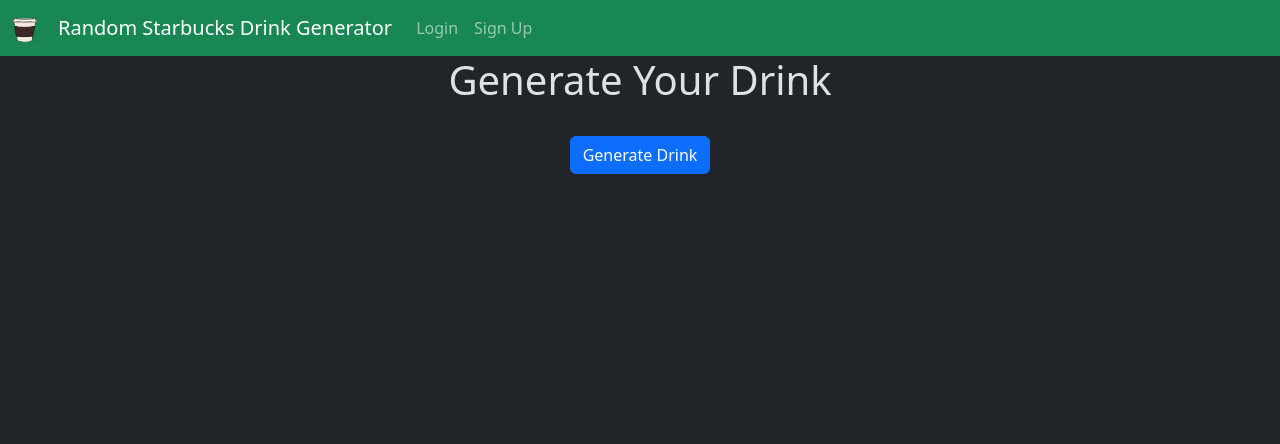
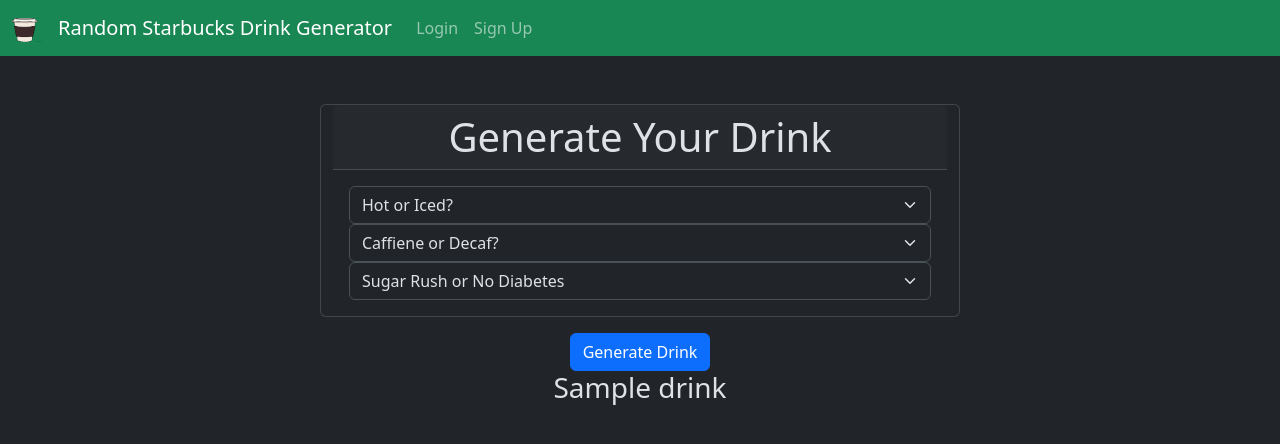
Before and after one commit to DavidNotlu/RSDG, a Flask app: template website/templates/home.html in a window 1280 px wide. Shown: the top 444 px of the page. Run offline with Flask 3, Linux system fonts and the light colour scheme; the template is opened without the code that fills it: most values are stand-ins (such as "Sample title", 1, 10 or a date in 2020); some libraries are stand-ins or nearby versions.

Commit message:
Update home.html to display drink

```diff
--- /dev/null
+++ b/website/tempCodeRunnerFile.py
@@ -0,0 +1,2 @@
+import drinks
+# import random
--- a/website/templates/home.html
+++ b/website/templates/home.html
@@ -3,11 +3,57 @@
 {% extends "base.html" %} {% block title %}Home{% endblock %} {% block content
   %}
   <!--TODO: needs to be updates and connected with the drink generator backend-->
-  <h1 align="center">Generate Your Drink</h1>
-  <form method="POST">
-    <br />
-    <div align="center">
-      <button type="submit" class="btn btn-primary">Generate Drink</button> <!--Button to generate the drink-->
+
+<form method="POST">
+  <div>
+  </div>
+
+  <div class="col d-flex justify-content-center row h-100 mt-5">
+  <div class="card mb-3" style="width: 40rem;">
+    <h1 class="card-header" align="center">Generate Your Drink</h1>
+    <div class="card-body">
+      <form class="row gy-2 gx-3 align-items-center">
+        <div class="col-auto">
+          <label class="visually-hidden" for="autoSizingSelect">Preference</label>
+          <select class="form-select" id="autoSizingSelect">
+            <option selected>Hot or Iced?</option>
+            <option value="1">Hot</option>
+            <option value="2">Iced</option>
+            <option value="3">No Preference</option>
+          </select>
+        </div>
+        <div class="col-auto">
+          <label class="visually-hidden" for="autoSizingSelect">Preference</label>
+          <select class="form-select" id="autoSizingSelect">
+            <option selected>Caffiene or Decaf?</option>
+            <option value="4">Caffiene me up</option>
+            <option value="5">No Please</option>
+            <option value="6">No Preference</option>
+          </select>
+        </div>
+        <div class="col-auto">
+          <label class="visually-hidden" for="autoSizingSelect">Preference</label>
+          <select class="form-select" id="autoSizingSelect">
+            <option selected>Sugar Rush or No Diabetes</option>
+            <option value="7">Sweet</option>
+            <option value="8">Unsweet</option>
+            <option value="9">No Preference</option>
+          </select>
+        </div>
+            </label>
+          </div>
+        </div>
+      </form>
+      <br />
+      <div align="center">
+        <button type="submit" class="btn btn-primary"
+        >Generate Drink
+      </button> <!--Button to generate the drink-->
+      </div>
     </div>
-  </form>
+  </div>
+  <center><h3>{{drink}}</h3></center>
+</div>
+
+
   {% endblock %}
--- a/website/views.py
+++ b/website/views.py
@@ -1,6 +1,8 @@
 from flask import Blueprint, render_template, request, flash, jsonify
 from flask_login import login_required, current_user
 from . import db
+from . import drinks
+from .models import Drink, getDrink
 import json
 
 views = Blueprint('views', __name__)
@@ -12,6 +14,6 @@
 
 # TODO: These need to be rewritten to work with the drink generator not "Note"
 
-    if request.method == 'POST':
+    #if request.method == 'GET':
 
-        return render_template("home.html", user=current_user)
+    return render_template("home.html", user=current_user, drink=getDrink())
```
Also changed, not shown: website/__init__.py (+1 -8 lines), website/drinks.py (+11 -8 lines), website/models.py (+18 -0 lines), website/users.db.
